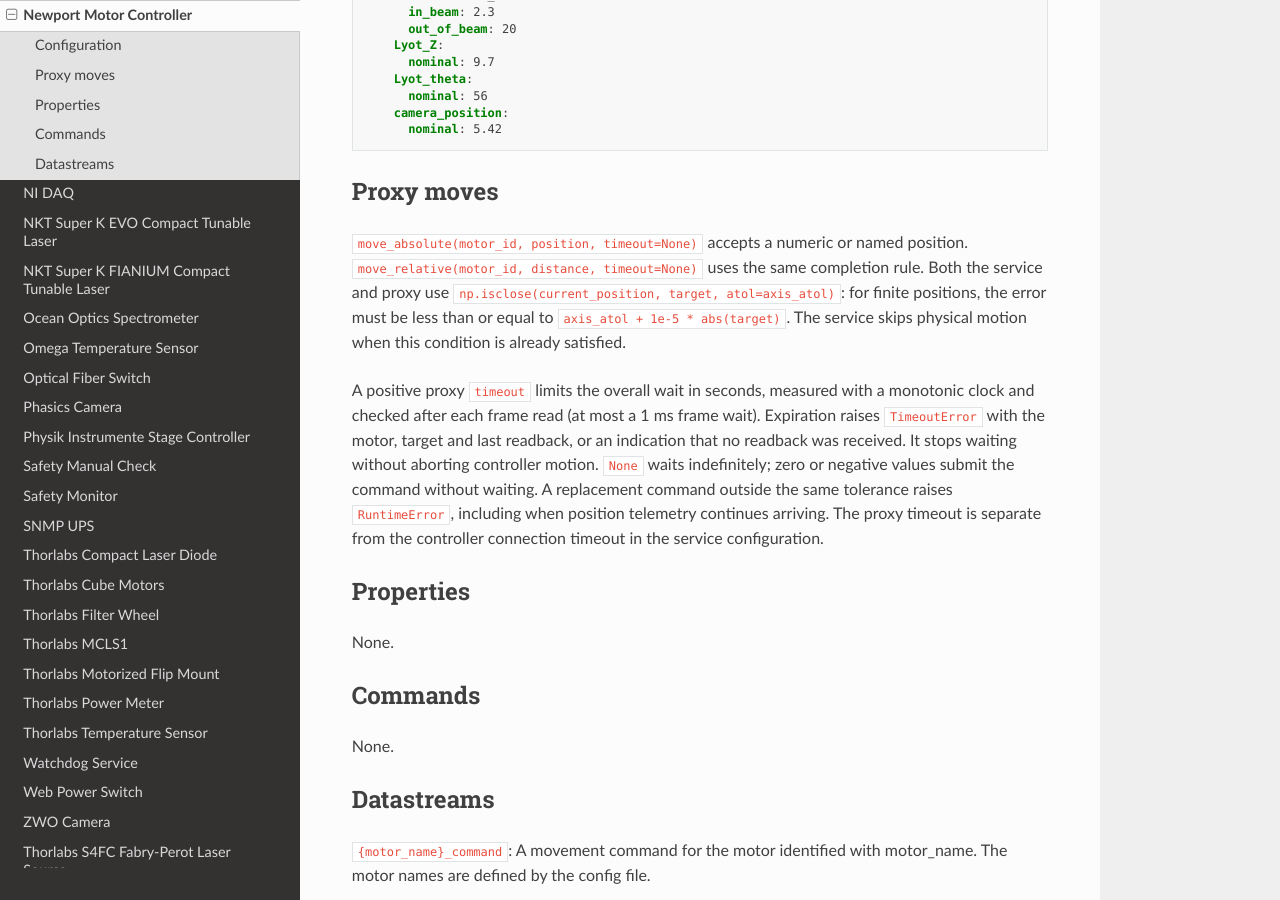
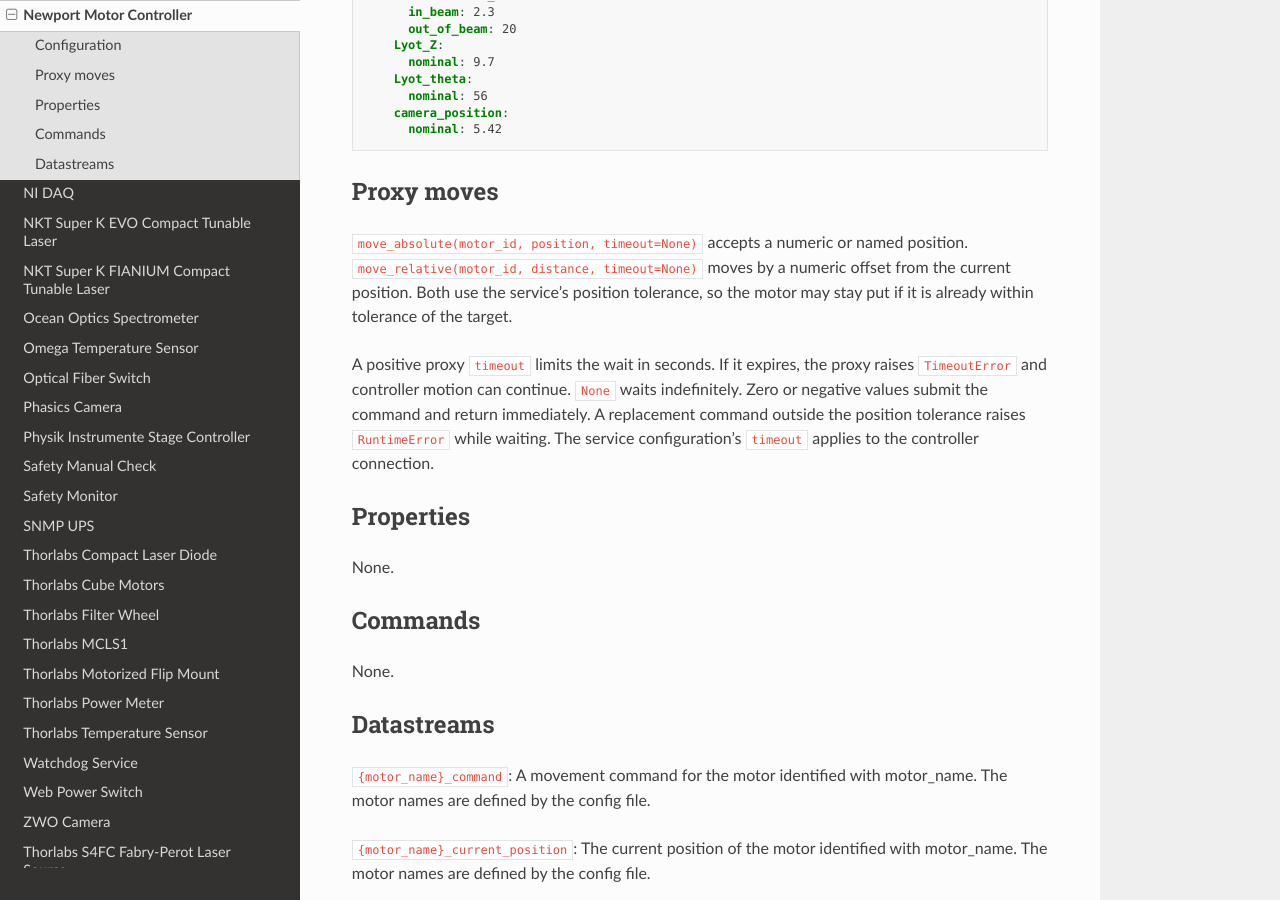
Before and after one commit to spacetelescope/catkit2, a Sphinx documentation site: the page built from docs/services/newport_xps_q8.rst, in a window 1280 px wide and 900 px high, scrolled down 1162 px. Built offline with Sphinx 7.4.7 and the Read the Docs theme 3.1.0, drawn with Linux system fonts in a browser that asks for light colours.

Commit message:
Clarify XPS wait logic and simplify user documentation

```diff
--- a/docs/services/newport_xps_q8.rst
+++ b/docs/services/newport_xps_q8.rst
@@ -68,21 +68,16 @@ Proxy moves
 -----------
 
 ``move_absolute(motor_id, position, timeout=None)`` accepts a numeric or named
-position. ``move_relative(motor_id, distance, timeout=None)`` uses the same
-completion rule. Both the service and proxy use
-``np.isclose(current_position, target, atol=axis_atol)``: for finite positions,
-the error must be less than or equal to ``axis_atol + 1e-5 * abs(target)``.
-The service skips physical motion when this condition is already satisfied.
+position. ``move_relative(motor_id, distance, timeout=None)`` moves by a numeric
+offset from the current position. Both use the service's position tolerance,
+so the motor may stay put if it is already within tolerance of the target.
 
-A positive proxy ``timeout`` limits the overall wait in seconds, measured with
-a monotonic clock and checked after each frame read (at most a 1 ms frame wait).
-Expiration raises ``TimeoutError`` with the motor, target and last readback, or
-an indication that no readback was received. It stops waiting without aborting
-controller motion. ``None`` waits indefinitely; zero or negative values submit
-the command without waiting. A replacement command outside the same tolerance
-raises ``RuntimeError``, including when position telemetry continues arriving.
-The proxy timeout is separate from the controller connection timeout in the
-service configuration.
+A positive proxy ``timeout`` limits the wait in seconds. If it expires, the
+proxy raises ``TimeoutError`` and controller motion can continue. ``None``
+waits indefinitely. Zero or negative values submit the command and return
+immediately. A replacement command outside the position tolerance raises
+``RuntimeError`` while waiting. The service configuration's ``timeout`` applies
+to the controller connection.
 
 Properties
 ----------
```
Also changed, not shown: 1 other file.
